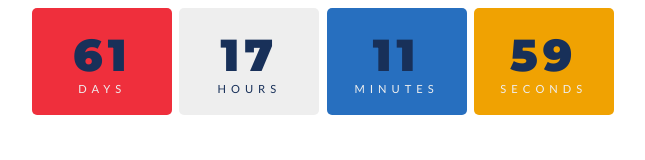
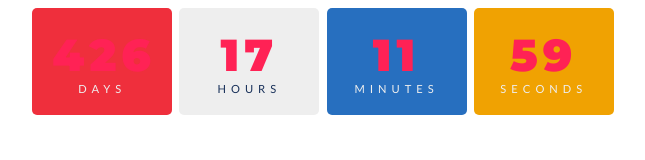
Before and after one commit to iiujung/notion, a plain HTML site: page index.html in a window 1280 px wide. Shown: the whole page, without its empty margins (317-962 px from the left). Drawn offline with Linux system fonts and the light colour scheme.

Commit message:
Update index.html

```diff
--- a/index.html
+++ b/index.html
@@ -46,7 +46,7 @@ body{
 
 .numbers {
   font-family: 'Montserrat', sans-serif;
-  color:  #183059;
+  color:  #f25;
   font-size: 4em;
   text-align: center;
 }
@@ -103,7 +103,7 @@ body{
 </body>
 <script>
     const year = new Date().getFullYear();
-const myDate = new Date('Dec 18, 2020 00:00:00');
+const myDate = new Date('Dec 18, 2021 00:00:00');
 console.log(myDate);
 
 // countdown
```
